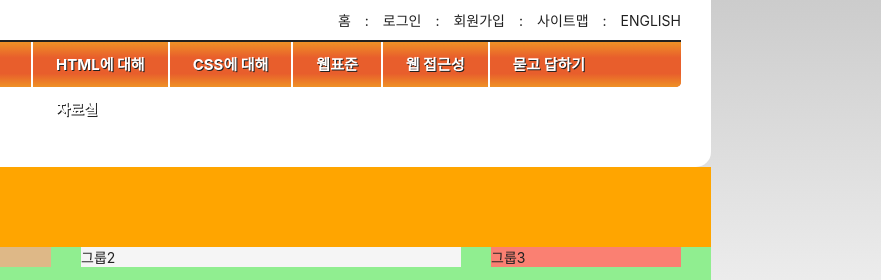
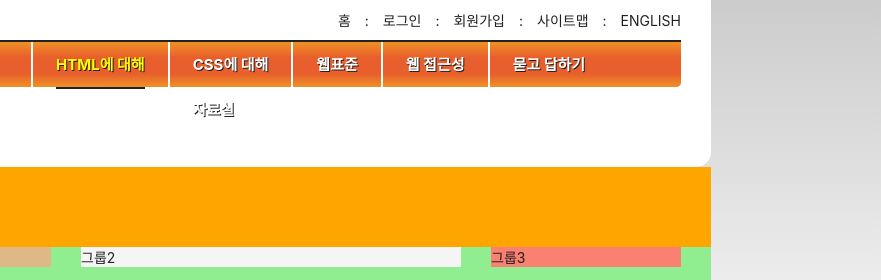
Before and after one commit to KMSWN/HTML5, a plain HTML site: page index.html in a window 1280 px wide. Shown: the top 280 px of the page, 399-1280 px from the left. Drawn offline with Linux system fonts and the light colour scheme; a web font is replaced by a local one.

Commit message:
1dep 밑줄 적용

```diff
--- a/styles/style.css
+++ b/styles/style.css
@@ -113,6 +113,7 @@ body {
   border-left: 2px solid #fff;
 }
 
+/* 구체성 점수 10점 */
 .menu-button {
   border: 0;
   background: transparent;
@@ -122,6 +123,18 @@ body {
   font-weight: 700;
   color: #fff;
   text-shadow: 1px 1px 0 #212121;
+}
+
+
+/* 구체성 점수 20점 */
+.is-active .menu-button {
+  color: #ff0;
+}
+
+.is-active .menu-button::after {
+  display: block;
+  border-top: 2px solid #212121;
+  content: "";
 }
 
 .sub-menu {
```
